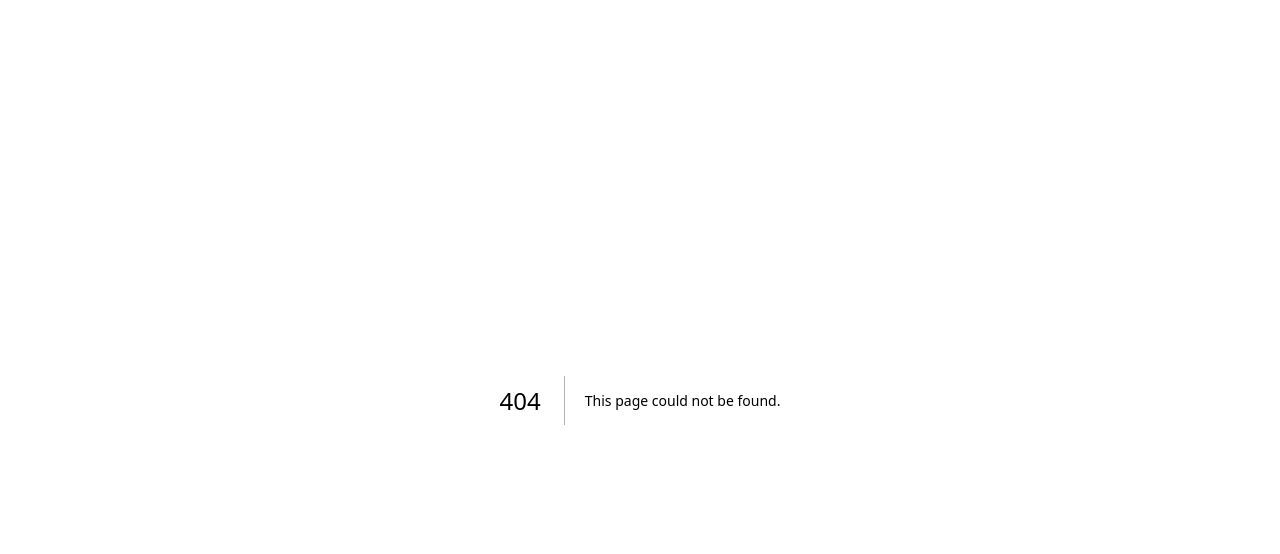
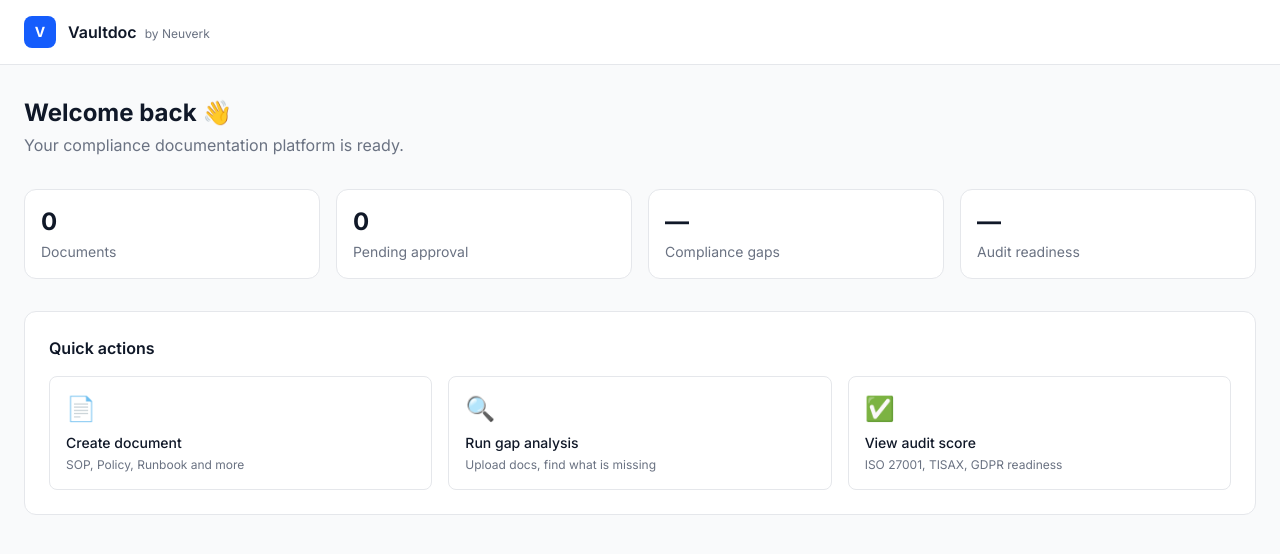
Before and after one commit to Neuverk/vaultdoc, a Next.js app: page /dashboard in a window 1280 px wide. Before the commit this address had no page. Shown: the top 554 px of the page. Built offline with nearby package versions, Linux system fonts and the light colour scheme; no server answers.

Commit message:
feat: auth with Clerk, dashboard page

```diff
--- /dev/null
+++ b/app/dashboard/page.tsx
@@ -0,0 +1,80 @@
+import { UserButton } from '@clerk/nextjs'
+import { auth, currentUser } from '@clerk/nextjs/server'
+
+export default async function DashboardPage() {
+  const user = await currentUser()
+
+  return (
+    <div className="min-h-screen bg-gray-50">
+      {/* Top bar */}
+      <div className="bg-white border-b border-gray-200 px-6 py-4 flex items-center justify-between">
+        <div className="flex items-center gap-3">
+          <div className="w-8 h-8 bg-blue-600 rounded-lg flex items-center justify-center">
+            <span className="text-white text-sm font-bold">V</span>
+          </div>
+          <div>
+            <span className="font-semibold text-gray-900">Vaultdoc</span>
+            <span className="text-xs text-gray-500 ml-2">by Neuverk</span>
+          </div>
+        </div>
+        <div className="flex items-center gap-3">
+          <span className="text-sm text-gray-600">
+            {user?.firstName || user?.emailAddresses[0]?.emailAddress}
+          </span>
+          <UserButton />
+        </div>
+      </div>
+
+      {/* Main content */}
+      <div className="max-w-7xl mx-auto px-6 py-8">
+
+        {/* Welcome */}
+        <div className="mb-8">
+          <h1 className="text-2xl font-bold text-gray-900">
+            Welcome back{user?.firstName ? `, ${user.firstName}` : ''} 👋
+          </h1>
+          <p className="text-gray-500 mt-1">
+            Your compliance documentation platform is ready.
+          </p>
+        </div>
+
+        {/* Stats */}
+        <div className="grid grid-cols-4 gap-4 mb-8">
+          {[
+            { label: 'Documents', value: '0', color: 'blue' },
+            { label: 'Pending approval', value: '0', color: 'amber' },
+            { label: 'Compliance gaps', value: '—', color: 'red' },
+            { label: 'Audit readiness', value: '—', color: 'green' },
+          ].map((stat) => (
+            <div key={stat.label} className="bg-white rounded-xl border border-gray-200 p-4">
+              <div className="text-2xl font-bold text-gray-900">{stat.value}</div>
+              <div className="text-sm text-gray-500 mt-1">{stat.label}</div>
+            </div>
+          ))}
+        </div>
+
+        {/* Quick actions */}
+        <div className="bg-white rounded-xl border border-gray-200 p-6">
+          <h2 className="text-base font-semibold text-gray-900 mb-4">Quick actions</h2>
+          <div className="grid grid-cols-3 gap-4">
+            {[
+              { title: 'Create document', desc: 'SOP, Policy, Runbook and more', icon: '📄' },
+              { title: 'Run gap analysis', desc: 'Upload docs, find what is missing', icon: '🔍' },
+              { title: 'View audit score', desc: 'ISO 27001, TISAX, GDPR readiness', icon: '✅' },
+            ].map((action) => (
+              <div
+                key={action.title}
+                className="border border-gray-200 rounded-lg p-4 cursor-pointer hover:border-blue-400 hover:bg-blue-50 transition-all"
+              >
+                <div className="text-2xl mb-2">{action.icon}</div>
+                <div className="font-medium text-gray-900 text-sm">{action.title}</div>
+                <div className="text-xs text-gray-500 mt-1">{action.desc}</div>
+              </div>
+            ))}
+          </div>
+        </div>
+
+      </div>
+    </div>
+  )
+}
--- a/app/layout.tsx
+++ b/app/layout.tsx
@@ -1,33 +1,27 @@
-import type { Metadata } from "next";
-import { Geist, Geist_Mono } from "next/font/google";
-import "./globals.css";
+import type { Metadata } from 'next'
+import { Inter } from 'next/font/google'
+import { ClerkProvider } from '@clerk/nextjs'
+import './globals.css'
 
-const geistSans = Geist({
-  variable: "--font-geist-sans",
-  subsets: ["latin"],
-});
-
-const geistMono = Geist_Mono({
-  variable: "--font-geist-mono",
-  subsets: ["latin"],
-});
+const inter = Inter({ subsets: ['latin'] })
 
 export const metadata: Metadata = {
-  title: "Create Next App",
-  description: "Generated by create next app",
-};
+  title: 'Vaultdoc — AI Compliance Documentation',
+  description: 'AI-powered compliance documentation platform by Neuverk',
+}
 
 export default function RootLayout({
   children,
-}: Readonly<{
-  children: React.ReactNode;
-}>) {
+}: {
+  children: React.ReactNode
+}) {
   return (
-    <html
-      lang="en"
-      className={`${geistSans.variable} ${geistMono.variable} h-full antialiased`}
-    >
-      <body className="min-h-full flex flex-col">{children}</body>
-    </html>
-  );
+    <ClerkProvider>
+      <html lang="en">
+        <body className={inter.className}>
+          {children}
+        </body>
+      </html>
+    </ClerkProvider>
+  )
 }
--- /dev/null
+++ b/app/sign-in/[[...sign-in]]/page.tsx
@@ -0,0 +1,9 @@
+import { SignIn } from '@clerk/nextjs'
+
+export default function SignInPage() {
+  return (
+    <div className="min-h-screen flex items-center justify-center bg-gray-50">
+      <SignIn />
+    </div>
+  )
+}
--- /dev/null
+++ b/app/sign-up/[[...sign-up]]/page.tsx
@@ -0,0 +1,9 @@
+import { SignUp } from '@clerk/nextjs'
+
+export default function SignUpPage() {
+  return (
+    <div className="min-h-screen flex items-center justify-center bg-gray-50">
+      <SignUp />
+    </div>
+  )
+}
--- /dev/null
+++ b/middleware.ts
@@ -0,0 +1,20 @@
+import { clerkMiddleware, createRouteMatcher } from '@clerk/nextjs/server'
+
+const isPublicRoute = createRouteMatcher([
+  '/',
+  '/sign-in(.*)',
+  '/sign-up(.*)',
+])
+
+export default clerkMiddleware(async (auth, request) => {
+  if (!isPublicRoute(request)) {
+    await auth.protect()
+  }
+})
+
+export const config = {
+  matcher: [
+    '/((?!_next|[^?]*\\.(?:html?|css|js(?!on)|jpe?g|webp|png|gif|svg|ttf|woff2?|ico|csv|docx?|xlsx?|zip|webmanifest)).*)',
+    '/(api|trpc)(.*)',
+  ],
+}
--- a/package.json
+++ b/package.json
@@ -9,6 +9,12 @@
     "lint": "eslint"
   },
   "dependencies": {
+    "@anthropic-ai/sdk": "^0.88.0",
+    "@clerk/nextjs": "^7.0.12",
+    "@neondatabase/serverless": "^1.0.2",
+    "dotenv-cli": "^11.0.0",
+    "drizzle-kit": "^0.31.10",
+    "drizzle-orm": "^0.45.2",
     "next": "16.2.3",
     "react": "19.2.4",
     "react-dom": "19.2.4"
```
Also changed, not shown: 1 other file (tests, documents, lock files or other folders).
